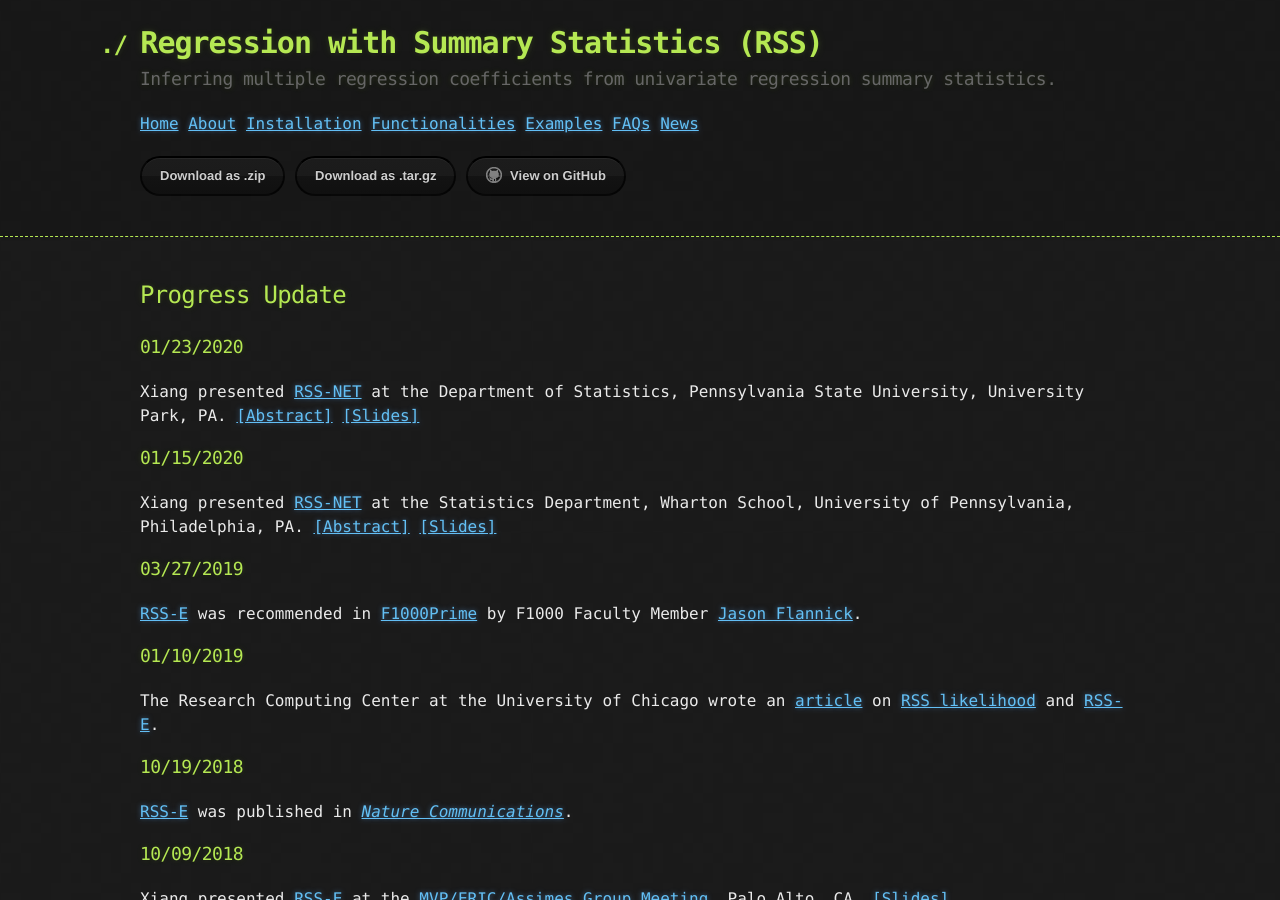
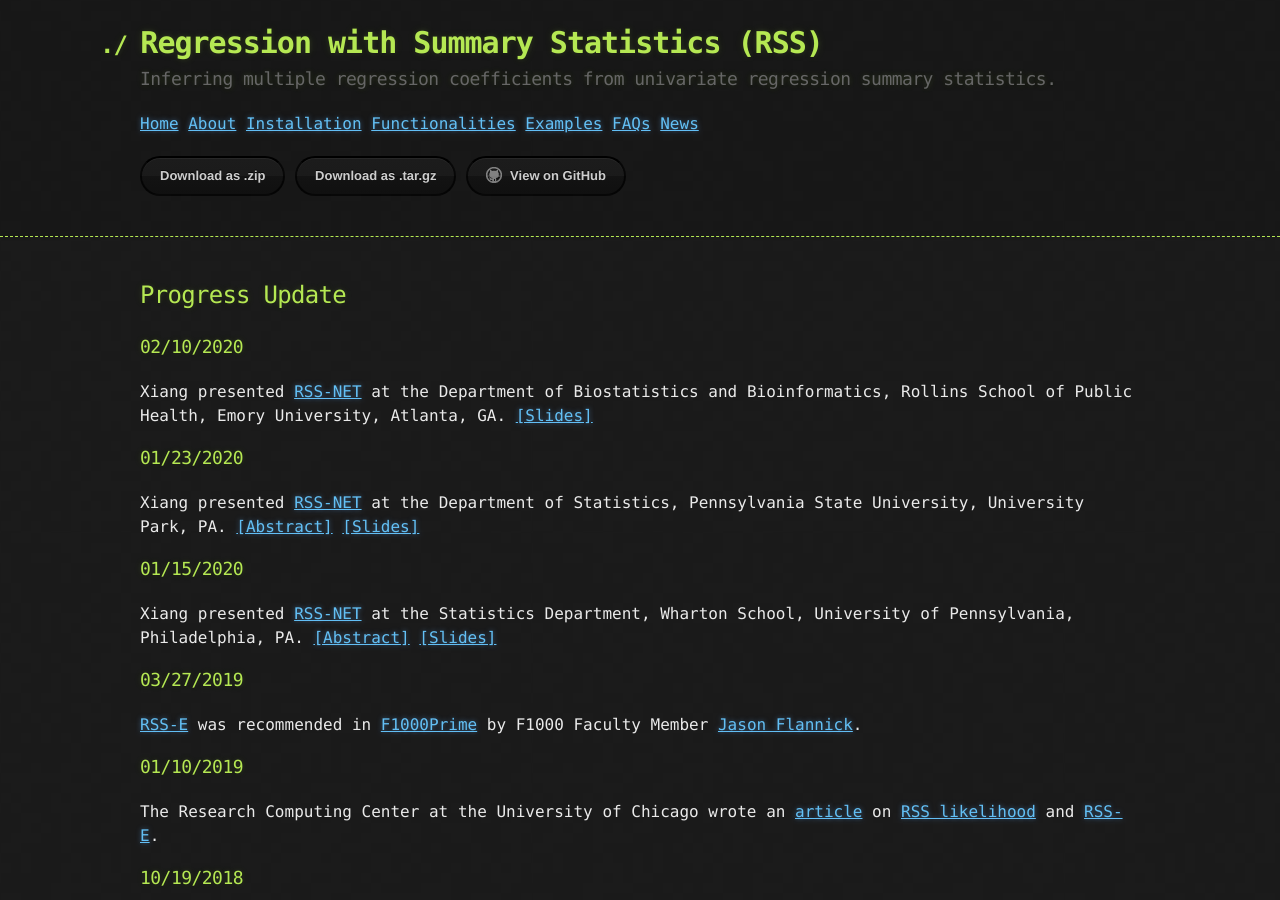
Before and after one commit to stephenslab/rss, a Jekyll site: the page built from docs/News.md, in a window 1280 px wide and 900 px high. Built offline with Jekyll 4.4.1, drawn with Linux system fonts in a browser that asks for light colours; our own code applies the rules of GitHub Pages for plain Markdown files.

Commit message:
update progress update

```diff
--- a/docs/News.md
+++ b/docs/News.md
@@ -5,6 +5,10 @@
 [RSS likelihood]: https://doi.org/10.1214/17-aoas1046
 
 [rnt]: http://web.stanford.edu/~xiangzhu/rnt.pdf
+
+### 02/10/2020
+
+Xiang presented [RSS-NET][] at the Department of Biostatistics and Bioinformatics, Rollins School of Public Health, Emory University, Atlanta, GA. [[Slides]][rnt]
 
 ### 01/23/2020
 
```
